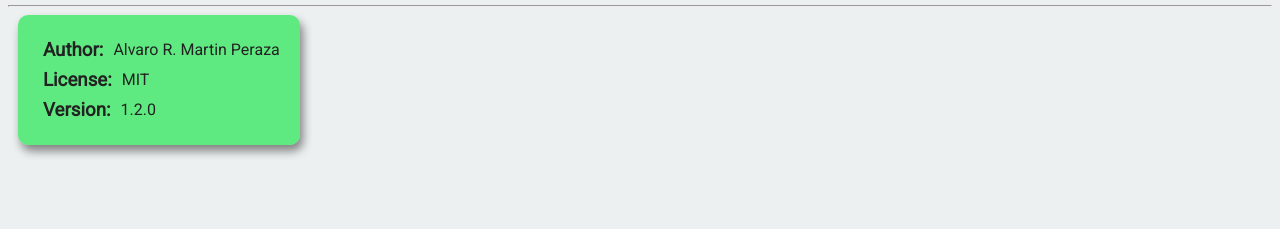
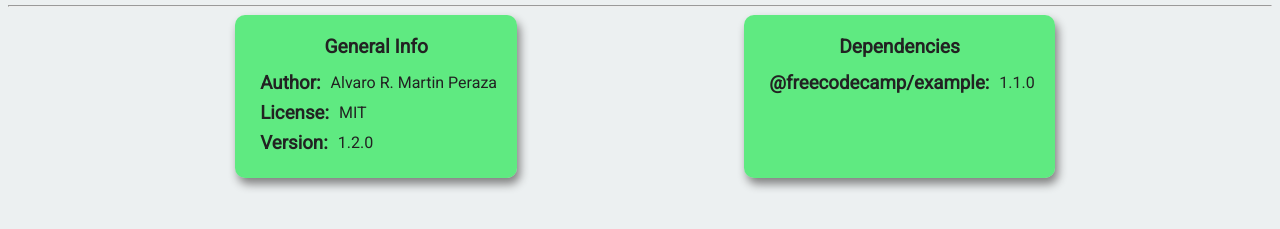
Before and after one commit to exagonsoft/Free-Code-Camp-Project, a website: page views/index.html in a window 1280 px wide. Shown: the part 213-442 px from the top of the page. Drawn offline with Linux system fonts and the light colour scheme; files whose address does not match are found by name.

Commit message:
Add dependencies to the package.json

```diff
--- a/package.json
+++ b/package.json
@@ -10,6 +10,7 @@
 		"movile": "+5356839233"
 	},
 	"dependencies": {
+		"@freecodecamp/example": "1.1.0",
 		"express": "^4.14.0"
 	},
 	"main": "server.js",
--- a/public/style.css
+++ b/public/style.css
@@ -34,6 +34,11 @@ img {
   display: block;
 }
 
+.Package-Info-Wrapper {
+  display: flex;
+  justify-content: space-evenly;
+}
+
 .Package-Info {
   width: fit-content;
   background: #08e73b9c;
@@ -41,6 +46,13 @@ img {
   border-radius: 10px;
   margin-left: 10px;
   box-shadow: 3px 6px 10px grey;
+}
+
+.Package-Info-Title {
+  position: relative;
+  margin-bottom: 10px;
+  font-size: larger;
+  font-weight: bolder;
 }
 
 .Package-Info-Row {
--- a/views/index.html
+++ b/views/index.html
@@ -16,7 +16,9 @@
       <h3 id="projectDescription"></h3>
       <div class="Package-Tags-Wrapper"><h3 id="projectKeyWords1" class="Package-Tag"></h3><h3 id="projectKeyWords2" class="Package-Tag"></h3><h3 id="projectKeyWords3" class="Package-Tag"></h3></div>
       <hr />
+      <div class="Package-Info-Wrapper ">
          <div class="Package-Info">
+            <div class="Package-Info-Title">General Info</div>
             <div class="Package-Info-Row">
                <h3 class="Package-Info-Label">Author: </h3><span id="authName"
                   class="Package-Info-Text"></span>
@@ -30,6 +32,15 @@
                   class="Package-Info-Text"></span>
             </div>
          </div>
+         <div class="Package-Info">
+            <div class="Package-Info-Title">Dependencies</div>
+            <div class="Package-Info-Row">
+               <h3 class="Package-Info-Label">@freecodecamp/example: </h3><span id="freeCodeCamp"
+                  class="Package-Info-Text"></span>
+            </div>
+         </div>
+      </div>
+
    </div>
 </body>
 
@@ -46,6 +57,7 @@
          document.getElementById("projectKeyWords3").innerHTML = data.keywords[2];
          document.getElementById("license").innerHTML = data.license;
          document.getElementById("version").innerHTML = data.version;
+         document.getElementById("freeCodeCamp").innerHTML = Object.values(data.dependencies)[0];
       })
       .catch(error => console.error(error));
 </script>
```
Lines whose indentation alone changed are shown as unchanged.
